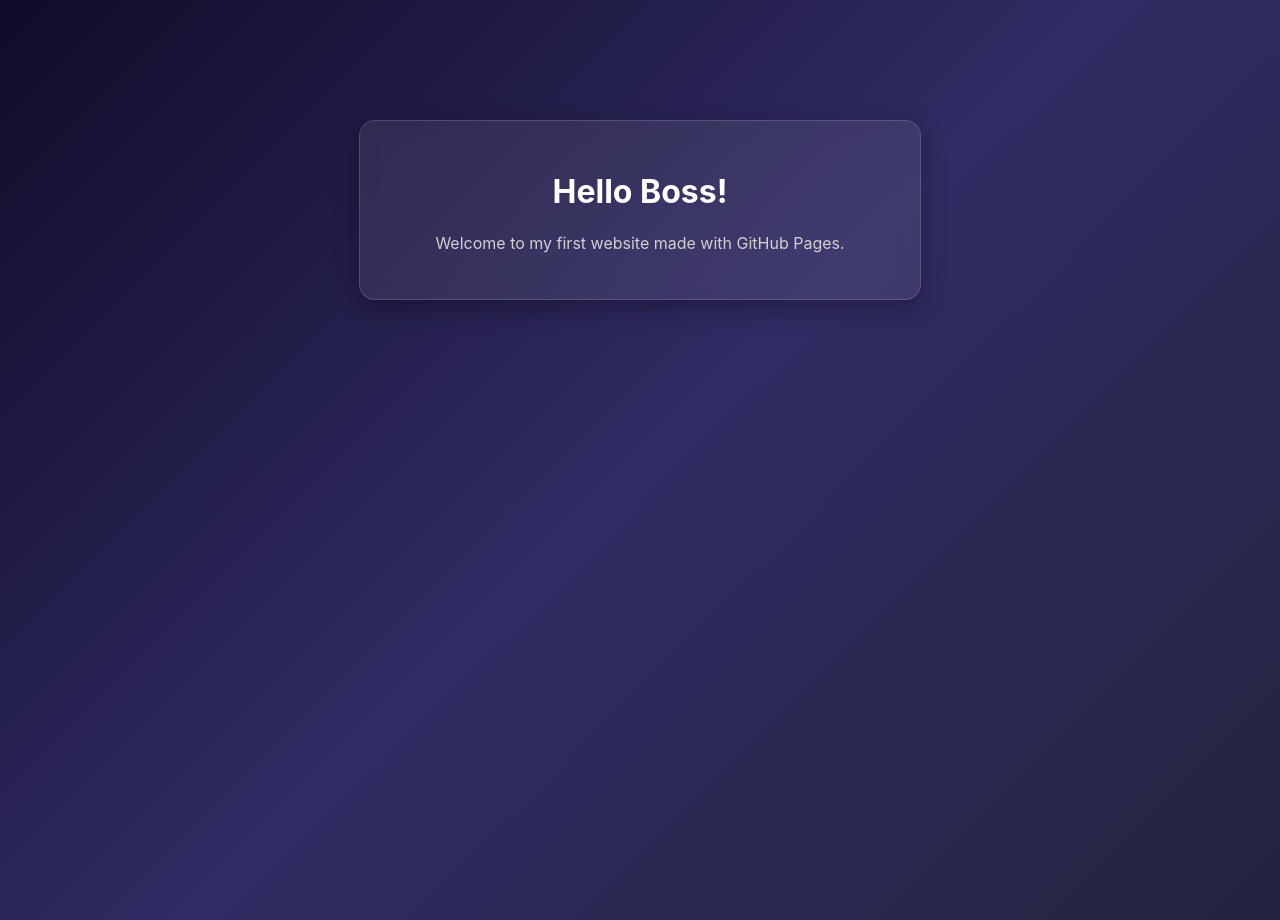
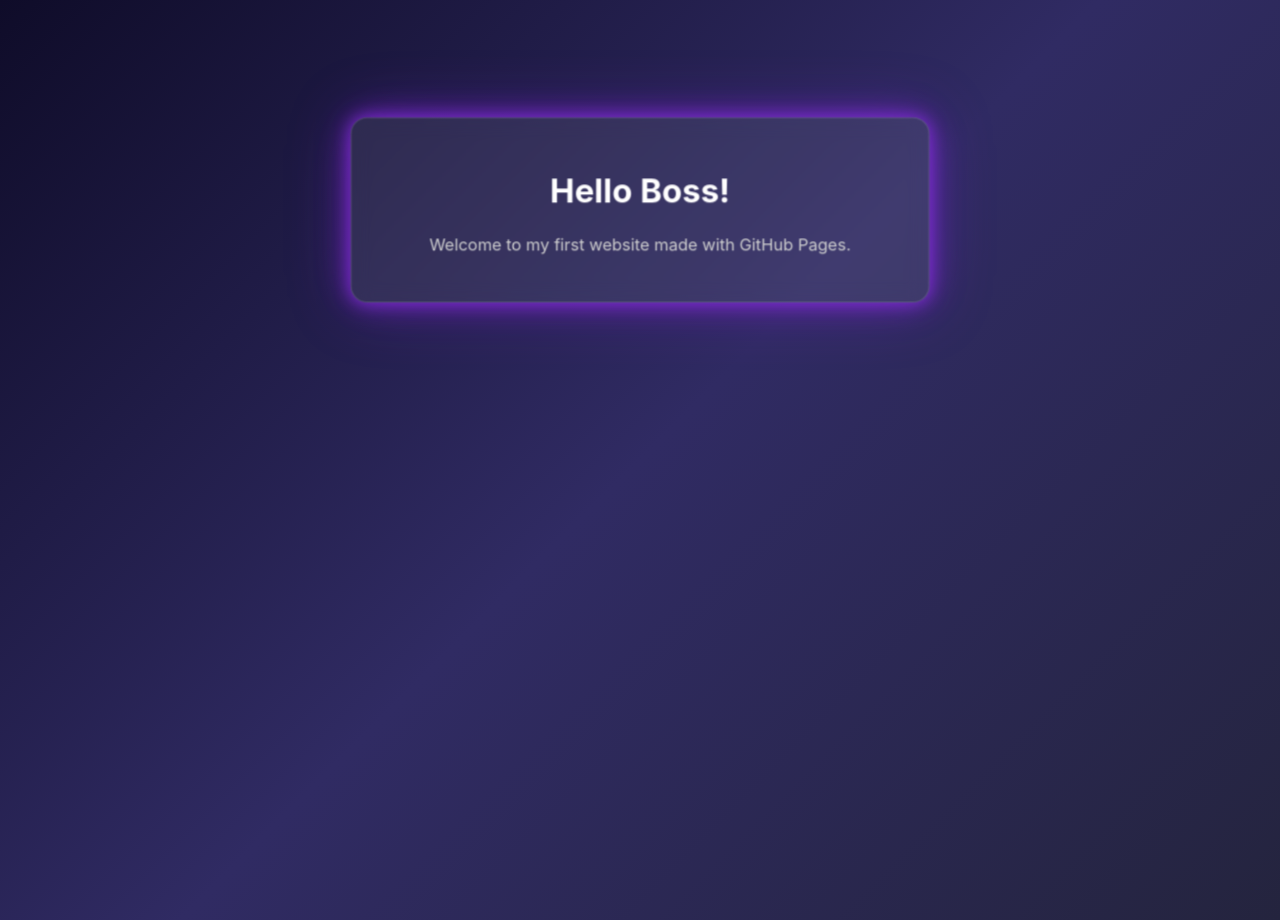
Before and after one commit to b97958079-star/first, a plain HTML site: page index.html in a window 1280 px wide. In both pictures the pointer is over the element 640 px from the left and 209 px from the top of the page. Drawn offline with Linux system fonts and the light colour scheme.

Commit message:
Update style.css

```diff
--- a/style.css
+++ b/style.css
@@ -27,10 +27,16 @@ p {
     max-width: 500px;
     margin: 20px auto;
     border-radius: 16px;
-    box-shadow: 0 8px 25px rgba(0,0,0,0.3);
     backdrop-filter: blur(10px);
     animation: fadeUp 1s ease-out;
     color: #e6e6e6;
+
+    /* Neon glow */
+    box-shadow:
+        0 0 10px rgba(138, 43, 226, 0.4),
+        0 0 20px rgba(138, 43, 226, 0.3),
+        0 0 40px rgba(138, 43, 226, 0.2);
+    transition: 0.4s ease;
 }
 /* Fade + Slide Animation */
 @keyframes fadeUp {
@@ -47,3 +53,10 @@ p {
 .card {
     animation: fadeUp 1s ease-out;
 }
+.card:hover {
+    transform: scale(1.03);
+    box-shadow:
+        0 0 15px rgba(138, 43, 226, 0.8),
+        0 0 30px rgba(138, 43, 226, 0.6),
+        0 0 60px rgba(138, 43, 226, 0.4);
+}
```
